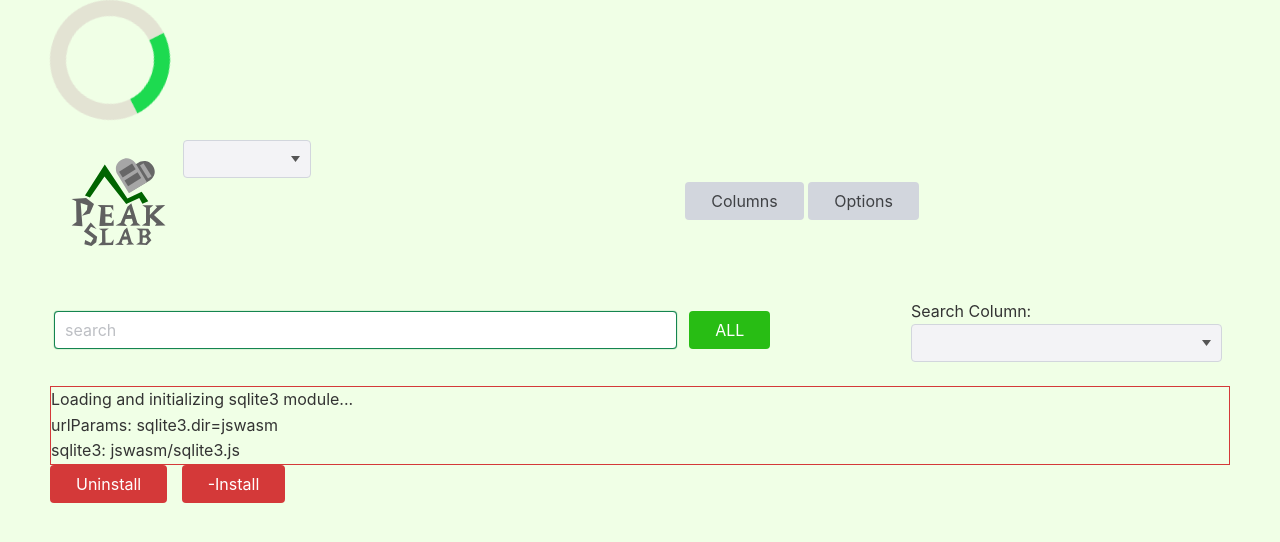
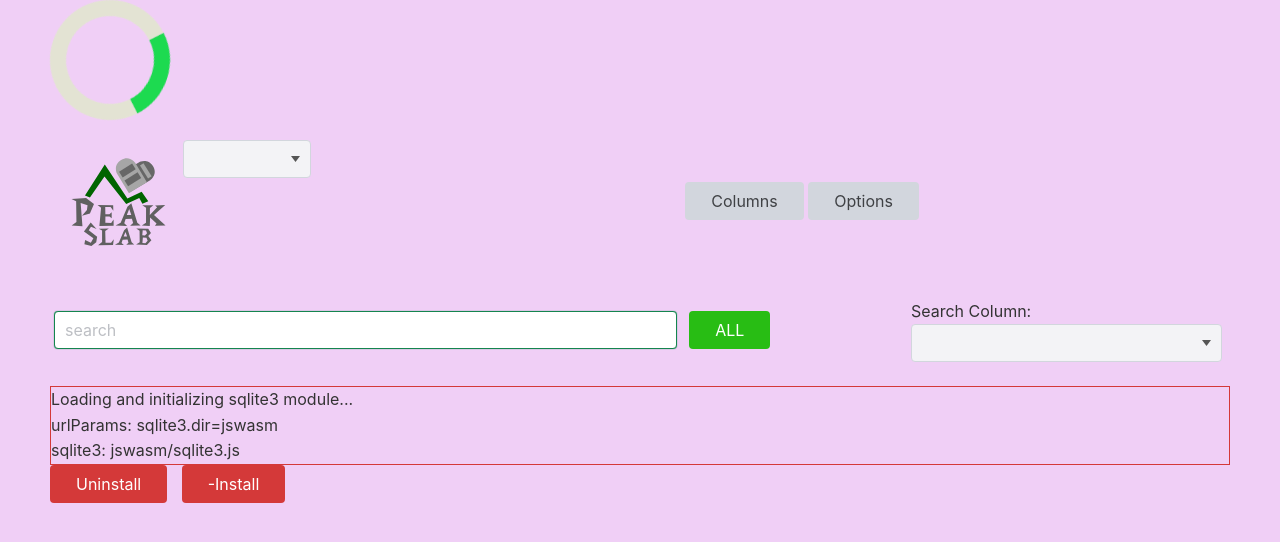
Before and after one commit to tnelsond/tnelsond, a Jekyll site: the page peakslab/index.html, which Jekyll copies as it is, in a window 1280 px wide. Shown: the top 542 px of the page. Built offline with Jekyll 4.4.1, drawn with Linux system fonts in a browser that asks for light colours.

Commit message:
fixing serviceworker

```diff
--- a/peakslab/dictsw.js
+++ b/peakslab/dictsw.js
@@ -1,9 +1,10 @@
-let cache_name = 'peakslab 0.1.1';
+let cache_name = 'peakslab 0.1.2';
 let urls_to_cache = [
  '/index.html',
  '/dict.js',
  '/tdict5.db.html',
  '/peakslab2.svg',
+ '/manifest.json',
  '/chota.css',
  '/favicon32x32.png',
  '/favicon64x64.png',
--- a/peakslab/index.html
+++ b/peakslab/index.html
@@ -11,7 +11,7 @@
 <link rel="stylesheet" href="chota.css">
 <style>
 body{
-	background-color: #f0ffe6;
+	background-color: #f0cff6;
 }
 .dropd {
   position: relative;
```
